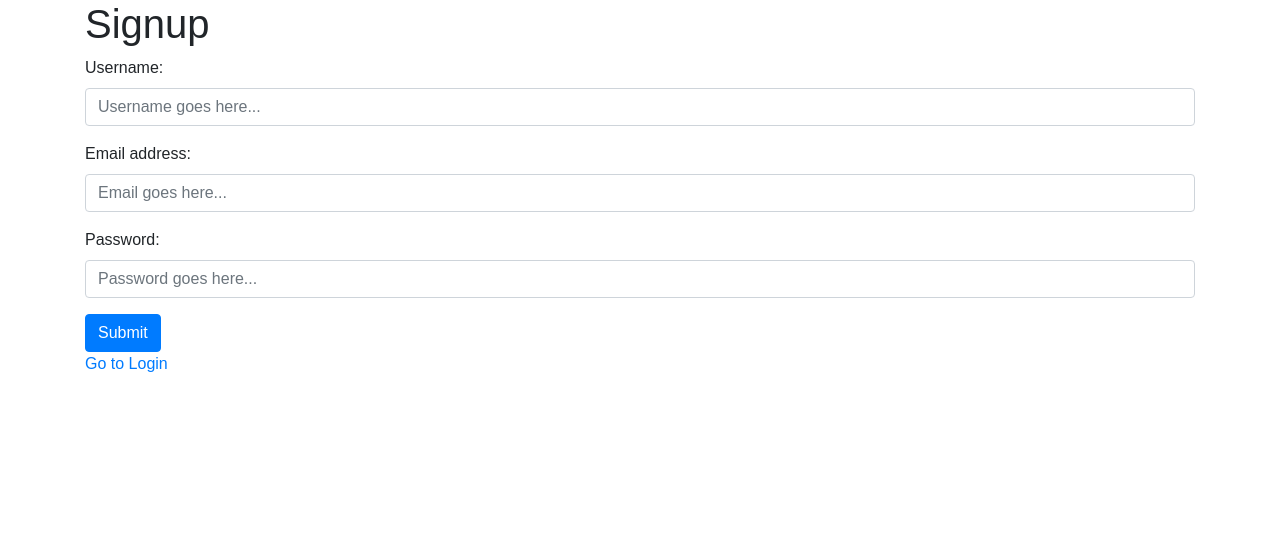
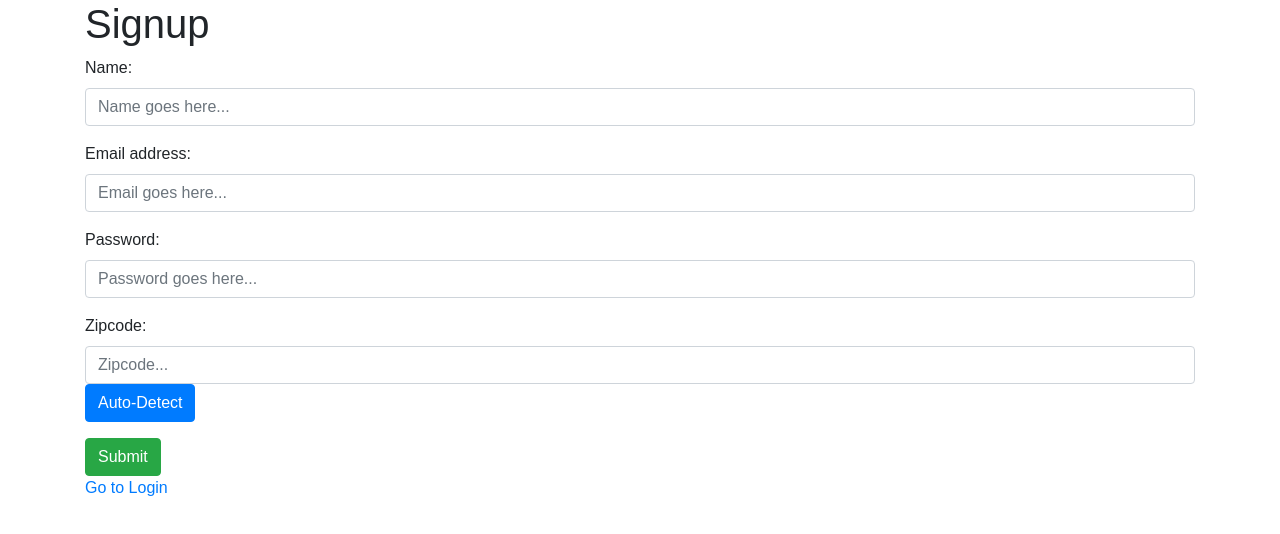
Before and after one commit to Weekend-Wanderer/WWApp, a React (Create React App) app in the folder client/: page /signup in a window 1280 px wide. Shown: the top 534 px of the page. Built offline with nearby package versions, Linux system fonts and the light colour scheme.

Commit message:
added zipcode to signup page

```diff
--- a/client/src/components/Signup.js
+++ b/client/src/components/Signup.js
@@ -1,23 +1,28 @@
-import React, {Component} from 'react';
-import {Link} from 'react-router-dom';
+import React, { Component } from 'react';
+import { Link } from 'react-router-dom';
 import AuthService from './AuthService';
 import API from '../utils/API';
-
+import axios from "axios";
 class Signup extends Component {
   constructor() {
     super();
     this.Auth = new AuthService();
   }
 
+  state= {
+zipcode: ""
+  }
+
   componentWillMount() {
     if (this.Auth.loggedIn()) {
       this.props.history.replace('/');
     }
+
   }
 
   handleFormSubmit = event => {
     event.preventDefault();
-    API.signUpUser(this.state.username, this.state.email, this.state.password)
+    API.signUpUser(this.state.username, this.state.email, this.state.password, this.state.zipcode)
       .then(res => {
         console.log(res.data);
         // once the user has signed up
@@ -28,10 +33,23 @@ class Signup extends Component {
   };
 
   handleChange = event => {
-    const {name, value} = event.target;
+    const { name, value } = event.target;
     this.setState({
       [name]: value
     });
+  };
+
+  getZipcode = (event) => {
+    event.preventDefault();
+    const zip = this;
+    axios.get("https://ipapi.co/json")
+    .then(function (data) {
+      console.log(data.data.postal);
+      zip.setState({zipcode: data.data.postal});
+      console.log(zip.state.zipcode);
+    });
+
+
   };
 
   render() {
@@ -41,13 +59,13 @@ class Signup extends Component {
         <h1>Signup</h1>
         <form onSubmit={this.handleFormSubmit}>
           <div className="form-group">
-            <label htmlFor="username">Username:</label>
+            <label htmlFor="username">Name:</label>
             <input className="form-control"
-                   placeholder="Username goes here..."
+              placeholder="Name goes here..."
               name="username"
               type="text"
               id="username"
-                   onChange={this.handleChange}/>
+              onChange={this.handleChange} />
           </div>
           <div className="form-group">
             <label htmlFor="email">Email address:</label>
@@ -56,7 +74,7 @@ class Signup extends Component {
               name="email"
               type="email"
               id="email"
-                   onChange={this.handleChange}/>
+              onChange={this.handleChange} />
           </div>
           <div className="form-group">
             <label htmlFor="pwd">Password:</label>
@@ -65,9 +83,20 @@ class Signup extends Component {
               name="password"
               type="password"
               id="pwd"
-                   onChange={this.handleChange}/>
+              onChange={this.handleChange} />
           </div>
-          <button type="submit" className="btn btn-primary">Submit</button>
+          <div className="form-group">
+            <label htmlFor="zipcode">Zipcode:</label>
+            <input className="form-control"
+              placeholder="Zipcode..."
+              name="zipcode"
+              value={this.state.zipcode}
+              type="text"
+              id="zipcode"
+              onChange={this.handleChange} />
+          <button className="btn btn-primary" onClick={this.getZipcode}>Auto-Detect</button>
+          </div>
+          <button type="submit" className="btn btn-success">Submit</button>
         </form>
         <p><Link to="/login">Go to Login</Link></p>
       </div>
--- a/client/src/utils/API.js
+++ b/client/src/utils/API.js
@@ -5,7 +5,7 @@ export default {
     return axios.get(`/api/user/${id}`);
   },
   // sign up a user to our service
-  signUpUser: (username, email, password) => {
-    return axios.post('api/signup', {username: username, email: email, password: password});
+  signUpUser: (username, email, password, zipcode) => {
+    return axios.post('api/signup', {username: username, email: email, password: password, zipcode: zipcode});
   }
 };
```
Also changed, not shown: 1 other file (tests, documents, lock files or other folders). Lines whose indentation alone changed are shown as unchanged.
